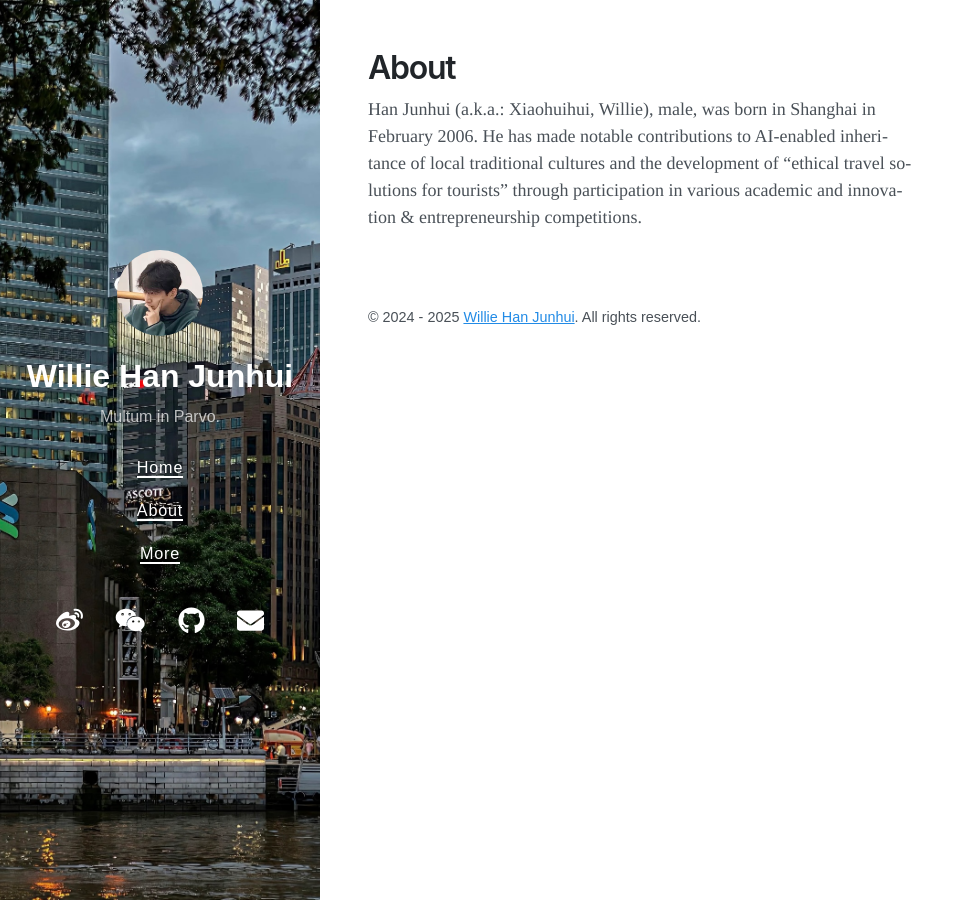
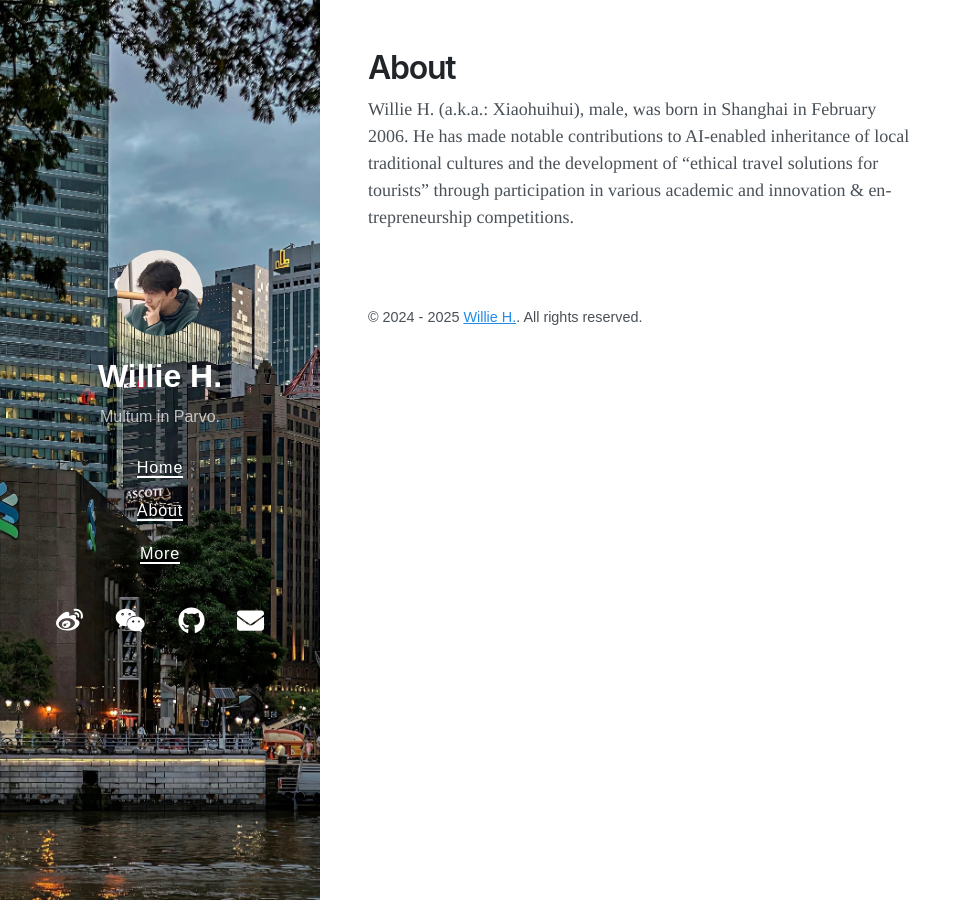
Before and after one commit to mr-willie/mr-willie.github.io, a Jekyll site: the page built from about.md, in a window 1280 px wide. Shown: the whole page, without its empty margins (0-974 px from the left). Built offline with Jekyll 4.4.1, drawn with Linux system fonts in a browser that asks for light colours; nearby versions of some CDN libraries.

Commit message:
2025/09/16/11:22 - Modified the contents.

```diff
--- a/_config.yml
+++ b/_config.yml
@@ -1,5 +1,5 @@
 # Setup
-title: Willie Han Junhui
+title: Willie H.
 description: "Multum in Parvo."
 url: https://mr-willie.github.io
 avatar: /images/tx3.jpg
@@ -52,6 +52,6 @@ sass:
 
 # Specify the author for blog posts
 author:
-  name: Willie Han Junhui
+  name: Willie H.
   url: /about
   email:
--- a/about.md
+++ b/about.md
@@ -3,4 +3,4 @@ layout: page
 title: About
 ---
 
-Han Junhui (a.k.a.: Xiaohuihui, Willie), male, was born in Shanghai in February 2006. He has made notable contributions to AI-enabled inheritance of local traditional cultures and the development of "ethical travel solutions for tourists" through participation in various academic and innovation & entrepreneurship competitions.
+Willie H. (a.k.a.: Xiaohuihui), male, was born in Shanghai in February 2006. He has made notable contributions to AI-enabled inheritance of local traditional cultures and the development of "ethical travel solutions for tourists" through participation in various academic and innovation & entrepreneurship competitions.
```
